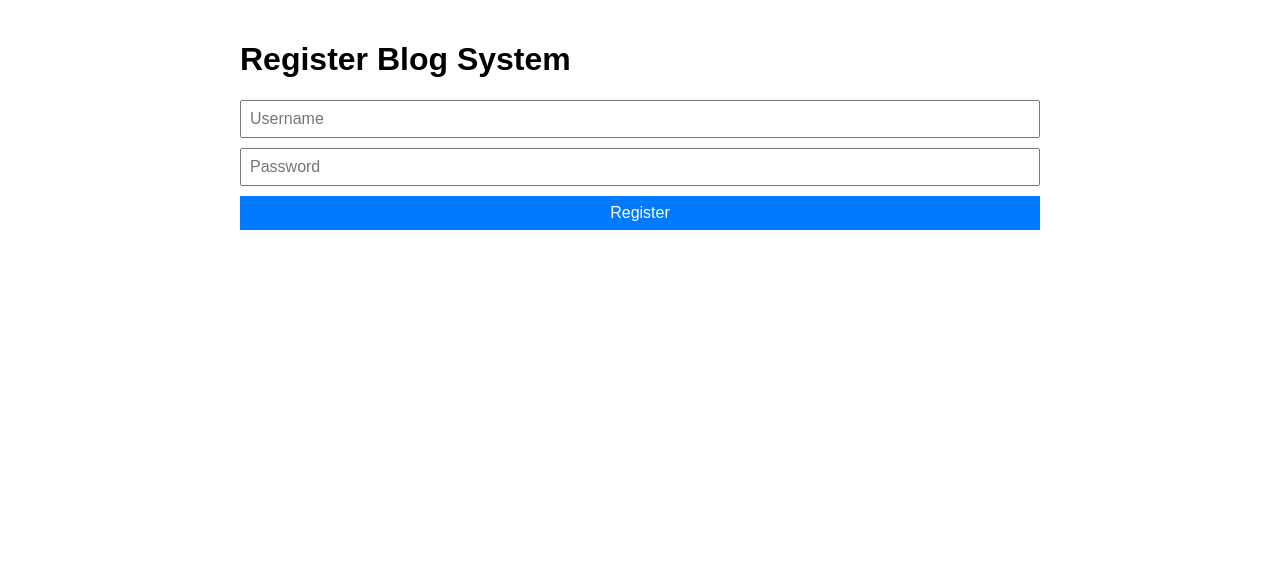
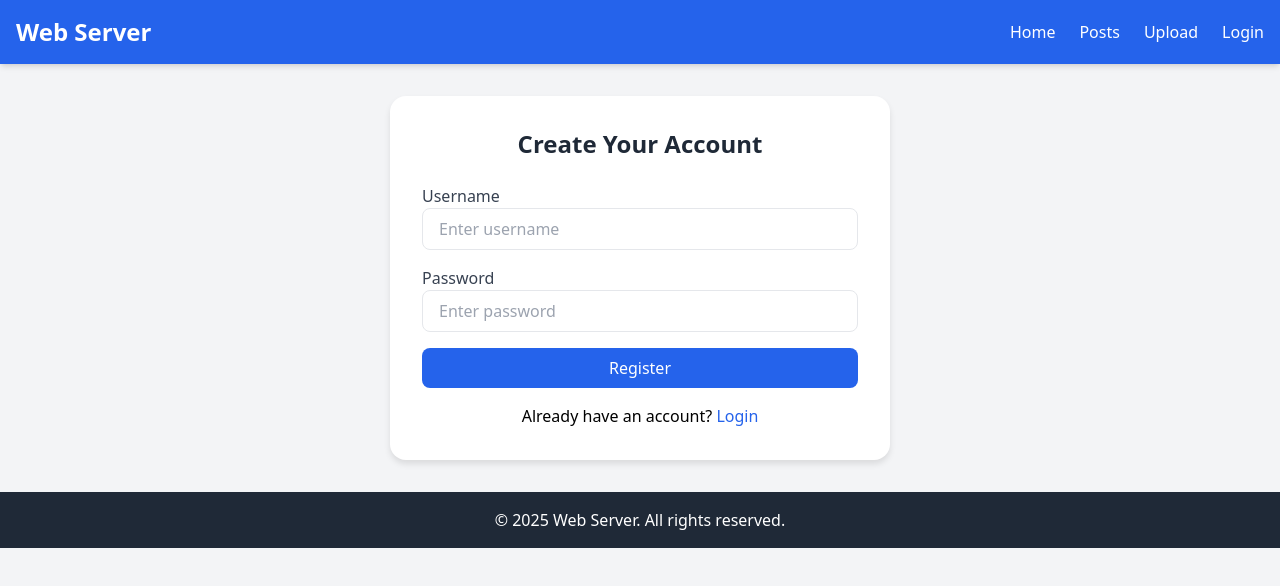
Before and after one commit to thisismak/Web_server, a website: page public/register.html in a window 1280 px wide. Drawn offline with nearby package versions, Linux system fonts and the light colour scheme.

Commit message:
updated_register

```diff
--- a/public/login.html
+++ b/public/login.html
@@ -3,40 +3,112 @@
 <head>
   <meta charset="UTF-8">
   <meta name="viewport" content="width=device-width, initial-scale=1.0">
-  <title>Login</title>
+  <title>Web Server - Login</title>
+  <!-- Tailwind CSS CDN -->
+  <script src="https://cdn.tailwindcss.com"></script>
+  <style>
+    /* Custom styles for frame */
+    .frame-container {
+      max-width: 500px;
+      margin: 2rem auto;
+      padding: 2rem;
+      background: #ffffff;
+      border-radius: 1rem;
+      box-shadow: 0 4px 6px rgba(0, 0, 0, 0.1);
+    }
+    @media (max-width: 640px) {
+      .frame-container {
+        padding: 1rem;
+        margin: 1rem;
+      }
+    }
+  </style>
 </head>
-<body>
-  <h1>Login</h1>
-  <form id="loginForm">
-    <label for="username">Username:</label>
-    <input type="text" id="username" name="username" required><br><br>
-    <label for="password">Password:</label>
-    <input type="password" id="password" name="password" required><br><br>
-    <button type="submit">Login</button>
-  </form>
-  <p>Don't have an account? <a href="/register.html">Register</a></p>
+<body class="bg-gray-100 font-sans">
+  <!-- Header -->
+  <header class="bg-blue-600 text-white sticky top-0 shadow-md">
+    <nav class="max-w-1200 mx-auto px-4 py-4 flex justify-between items-center">
+      <h1 class="text-2xl font-bold">Smart大檔</h1>
+      <ul class="flex space-x-6">
+        <li><a href="/index.html" class="hover:underline">Home</a></li>
+        <li><a href="/posts.html" class="hover:underline">Posts</a></li>
+        <li><a href="/upload.html" class="hover:underline" id="uploadLink">Upload</a></li>
+        <li><a href="/login.html" class="hover:underline" id="authLink">Login</a></li>
+      </ul>
+    </nav>
+  </header>
+
+  <!-- Main Content -->
+  <main class="frame-container">
+    <h2 class="text-2xl font-bold text-gray-800 text-center mb-6">Login</h2>
+    <form id="login_form" class="space-y-4">
+      <div>
+        <label for="username" class="block text-gray-700">Username</label>
+        <input type="text" name="username" id="username" placeholder="Enter username" required
+               class="w-full px-4 py-2 border rounded-lg focus:outline-none focus:ring-2 focus:ring-blue-600">
+      </div>
+      <div>
+        <label for="password" class="block text-gray-700">Password</label>
+        <input type="password" name="password" id="password" placeholder="Enter password" required
+               class="w-full px-4 py-2 border rounded-lg focus:outline-none focus:ring-2 focus:ring-blue-600">
+      </div>
+      <button type="submit" class="w-full bg-blue-600 text-white py-2 rounded-lg hover:bg-blue-700 transition">
+        Login
+      </button>
+    </form>
+    <p class="mt-4 text-center">
+      Don't have an account? <a href="/register.html" class="text-blue-600 hover:underline">Register</a>
+    </p>
+  </main>
+
+  <!-- Footer -->
+  <footer class="bg-gray-800 text-white py-4">
+    <div class="max-w-1200 mx-auto px-4 text-center">
+      <p>© 2025 Web Server. All rights reserved.</p>
+    </div>
+  </footer>
 
   <script>
-    document.getElementById('loginForm').addEventListener('submit', async (event) => {
+    // Handle authentication state
+    const token = localStorage.getItem('token');
+    const authLink = document.getElementById('authLink');
+    const uploadLink = document.getElementById('uploadLink');
+
+    if (token) {
+      authLink.textContent = 'Logout';
+      authLink.href = `/logout?token=${encodeURIComponent(token)}`;
+      // Redirect to posts if already logged in
+      window.location.href = '/posts.html';
+    } else {
+      authLink.textContent = 'Login';
+      authLink.href = '/login.html';
+    }
+
+    // Handle login form submission
+    document.getElementById('login_form').addEventListener('submit', async (event) => {
       event.preventDefault();
-
-      const username = document.getElementById('username').value;
-      const password = document.getElementById('password').value;
+      const form = event.target;
+      const formData = new FormData(form);
+      const username = formData.get('username');
+      const password = formData.get('password');
+      console.log({ username, password });
 
       try {
         const response = await fetch('/login', {
           method: 'POST',
-          headers: { 'Content-Type': 'application/json' },
+          headers: {
+            'Content-Type': 'application/json',
+          },
           body: JSON.stringify({ username, password }),
         });
 
         const data = await response.json();
+        console.log({ data });
 
         if (!response.ok) {
           throw new Error(data.error || 'Login failed');
         }
 
-        // Store token and redirect to posts.html
         localStorage.setItem('token', data.token);
         window.location.href = '/posts.html';
       } catch (error) {
--- a/public/register.html
+++ b/public/register.html
@@ -1,60 +1,100 @@
 <!DOCTYPE html>
 <html lang="en">
 <head>
-    <meta charset="UTF-8" />
-    <meta name="viewport" content="width=device-width, initial-scale=1.0" />
-    <title>Register</title>
+  <meta charset="UTF-8">
+  <meta name="viewport" content="width=device-width, initial-scale=1.0">
+  <title>Web Server - Register</title>
+  <!-- Tailwind CSS CDN -->
+  <script src="https://cdn.tailwindcss.com"></script>
   <style>
-      body {
-        font-family: Arial, sans-serif;
-        max-width: 800px;
-        margin: 0 auto;
-        padding: 20px;
+    /* Custom styles for frame */
+    .frame-container {
+      max-width: 500px;
+      margin: 2rem auto;
+      padding: 2rem;
+      background: #ffffff;
+      border-radius: 1rem;
+      box-shadow: 0 4px 6px rgba(0, 0, 0, 0.1);
     }
-      form {
-        display: flex;
-        flex-direction: column;
-        gap: 10px;
+    @media (max-width: 640px) {
+      .frame-container {
+        padding: 1rem;
+        margin: 1rem;
       }
-      input,
-      button {
-        padding: 8px;
-        font-size: 16px;
-      }
-      button {
-        background-color: #007bff;
-        color: white;
-        border: none;
-        cursor: pointer;
-      }
-      button:hover {
-        background-color: #0056b3;
-      }
-      #statusMessage {
-        color: red;
     }
   </style>
 </head>
-  <body>
-    <h1>Register Blog System</h1>
-    <form onsubmit="submitForm(event)">
-      <input type="text" name="username" placeholder="Username" required />
-      <input type="password" name="password" placeholder="Password" required />
-      <button type="submit">Register</button>
+<body class="bg-gray-100 font-sans">
+  <!-- Header -->
+  <header class="bg-blue-600 text-white sticky top-0 shadow-md">
+    <nav class="max-w-1200 mx-auto px-4 py-4 flex justify-between items-center">
+      <h1 class="text-2xl font-bold">Web Server</h1>
+      <ul class="flex space-x-6">
+        <li><a href="/index.html" class="hover:underline">Home</a></li>
+        <li><a href="/posts.html" class="hover:underline">Posts</a></li>
+        <li><a href="/upload.html" class="hover:underline" id="uploadLink">Upload</a></li>
+        <li><a href="/login.html" class="hover:underline" id="authLink">Login</a></li>
+      </ul>
+    </nav>
+  </header>
+
+  <!-- Main Content -->
+  <main class="frame-container">
+    <h2 class="text-2xl font-bold text-gray-800 text-center mb-6">Create Your Account</h2>
+    <form id="register_form" class="space-y-4">
+      <div>
+        <label for="username" class="block text-gray-700">Username</label>
+        <input type="text" name="username" id="username" placeholder="Enter username" required
+               class="w-full px-4 py-2 border rounded-lg focus:outline-none focus:ring-2 focus:ring-blue-600">
+      </div>
+      <div>
+        <label for="password" class="block text-gray-700">Password</label>
+        <input type="password" name="password" id="password" placeholder="Enter password" required
+               class="w-full px-4 py-2 border rounded-lg focus:outline-none focus:ring-2 focus:ring-blue-600">
+      </div>
+      <button type="submit" class="w-full bg-blue-600 text-white py-2 rounded-lg hover:bg-blue-700 transition">
+        Register
+      </button>
     </form>
-    <p id="statusMessage"></p>
+    <p class="mt-4 text-center">
+      Already have an account? <a href="/login.html" class="text-blue-600 hover:underline">Login</a>
+    </p>
+  </main>
+
+  <!-- Footer -->
+  <footer class="bg-gray-800 text-white py-4">
+    <div class="max-w-1200 mx-auto px-4 text-center">
+      <p>© 2025 Web Server. All rights reserved.</p>
+    </div>
+  </footer>
+
   <script>
-      async function submitForm(event) {
+    // Handle authentication state
+    const token = localStorage.getItem('token');
+    const authLink = document.getElementById('authLink');
+    const uploadLink = document.getElementById('uploadLink');
+
+    if (token) {
+      authLink.textContent = 'Logout';
+      authLink.href = `/logout?token=${encodeURIComponent(token)}`;
+      // Redirect to posts if already logged in
+      window.location.href = '/posts.html';
+    } else {
+      authLink.textContent = 'Login';
+      authLink.href = '/login.html';
+    }
+
+    // Handle register form submission
+    document.getElementById('register_form').addEventListener('submit', async (event) => {
       event.preventDefault();
       const form = event.target;
       const formData = new FormData(form);
-        const username = formData.get('username').trim();
+      const username = formData.get('username');
       const password = formData.get('password');
+      console.log({ username, password });
 
-        const statusMessage = document.getElementById('statusMessage');
-        statusMessage.textContent = '';
-
-        const res = await fetch('/register', {
+      try {
+        const response = await fetch('/register', {
           method: 'POST',
           headers: {
             'Content-Type': 'application/json',
@@ -62,16 +102,19 @@
           body: JSON.stringify({ username, password }),
         });
 
-        if (res.ok) {
-          statusMessage.textContent = 'Registration successful! Redirecting to login...';
-          setTimeout(() => {
+        const data = await response.json();
+        console.log({ data });
+
+        if (!response.ok) {
+          throw new Error(data.error || 'Registration failed');
+        }
+
+        alert('Register Success');
         window.location.href = '/login.html';
-          }, 1000);
-        } else {
-          const json = await res.json();
-          statusMessage.textContent = `Error: ${json.error || 'Registration failed'}`;
+      } catch (error) {
+        alert(error.message);
       }
-      }
+    });
   </script>
 </body>
 </html>
```
Lines whose indentation alone changed are shown as unchanged.
